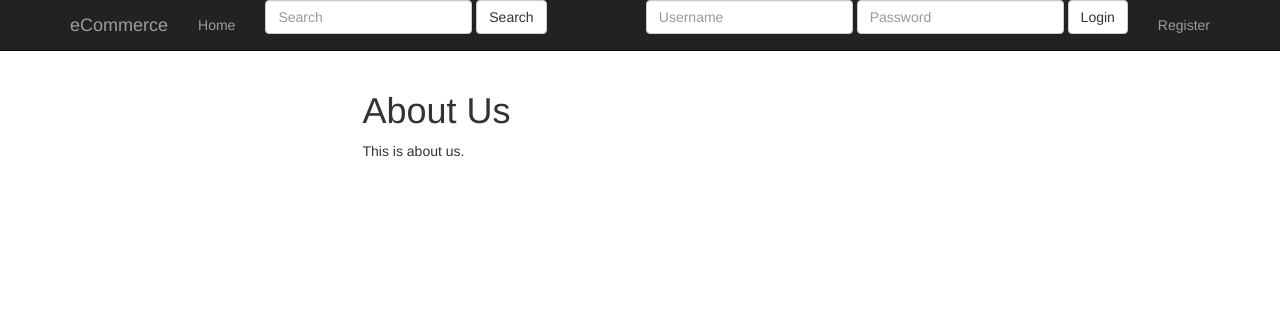
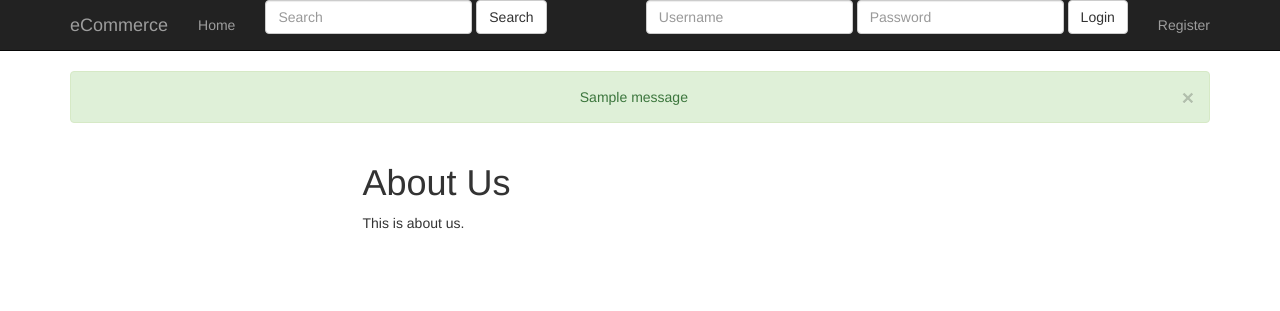
Before and after one commit to mrMarcosss/ecommerce, a Django app: page /about/ in a window 1280 px wide. Shown: the top 311 px of the page. Run offline with Django 3.2, Linux system fonts and the light colour scheme; tables that the repository leaves empty hold one stand-in row (values such as "Sample post"); one stand-in notice (Sample message) is shown; some libraries are stand-ins or nearby versions.

Commit message:
display messages

```diff
--- a/templates/base.html
+++ b/templates/base.html
@@ -21,7 +21,19 @@
   </head>
 
   <body>
-      {% include 'navbar.html' %}
+        {% include 'navbar.html' %}
+
+
+    {% for message in messages %}
+        <div class="container">
+            <div class="text-align-center alert{% if message.tags %}
+                            alert-{% if message.tags == 'error' %}danger{% else %}{{ message.tags }}{% endif %}
+                            {% endif %}">
+                <button class="close" type="button" data-dismiss="alert">&times;</button>
+                {{ message }}
+            </div>
+        </div>
+    {% endfor %}
 
     {% block jumbotron %} {% endblock %}
 
```
